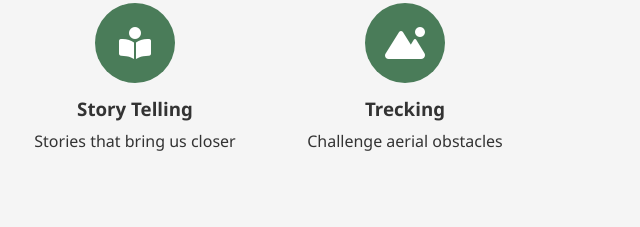
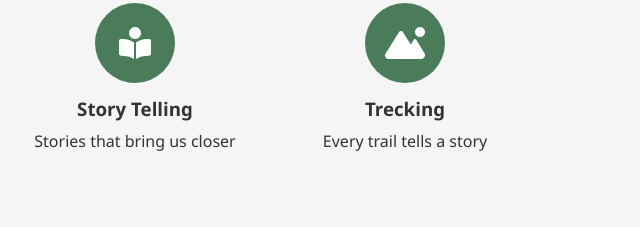
Before and after one commit to jibin97/epicmalabari, a plain HTML site: page index.html in a window 1280 px wide. Shown: the part 4020-4247 px from the top of the page, 640-1280 px from the left. Drawn offline with Linux system fonts and the light colour scheme.

Commit message:
Trecking caption changed

```diff
--- a/index.html
+++ b/index.html
@@ -1085,7 +1085,7 @@
               <i class="fa-solid fa-mountain-sun"></i>
             </div>
             <h3>Trecking</h3>
-            <p>Challenge aerial obstacles</p>
+            <p>Every trail tells a story</p>
           </div>
           <div class="activity">
             <div class="activity-icon">
```
